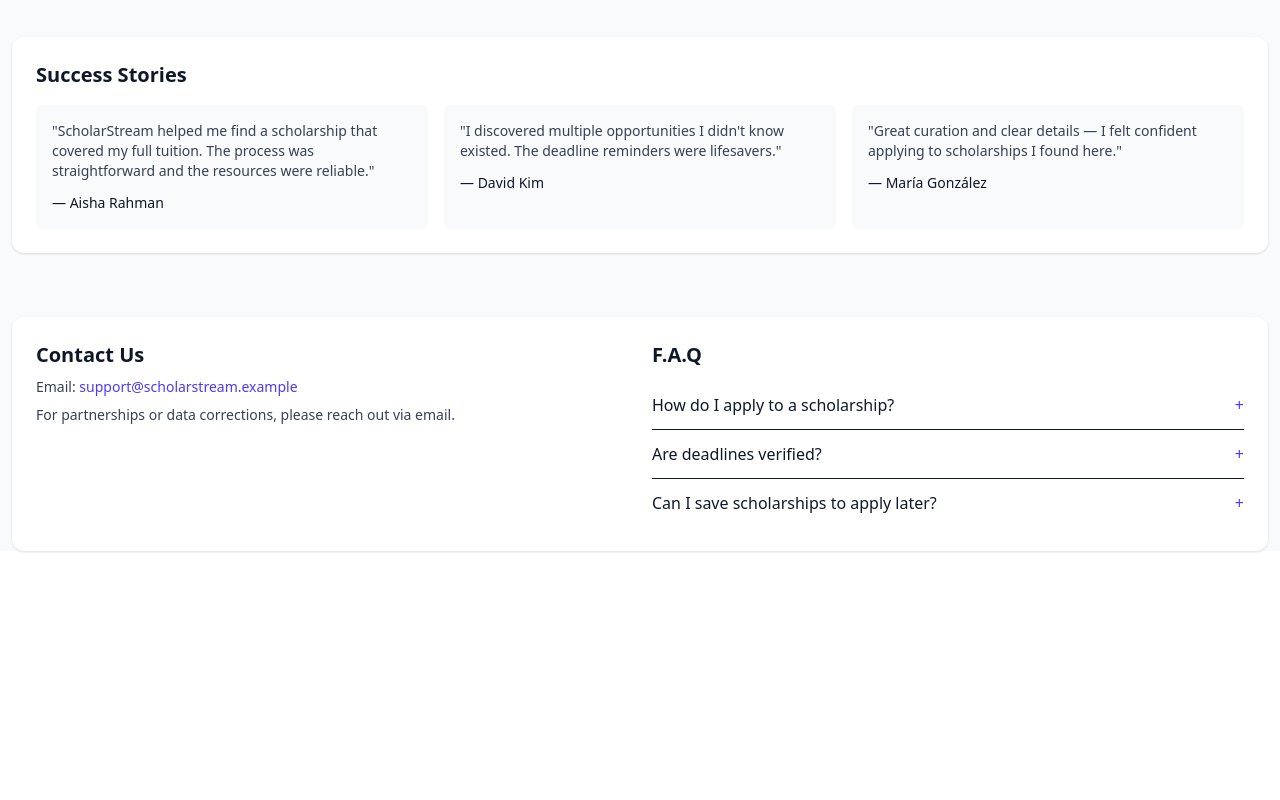
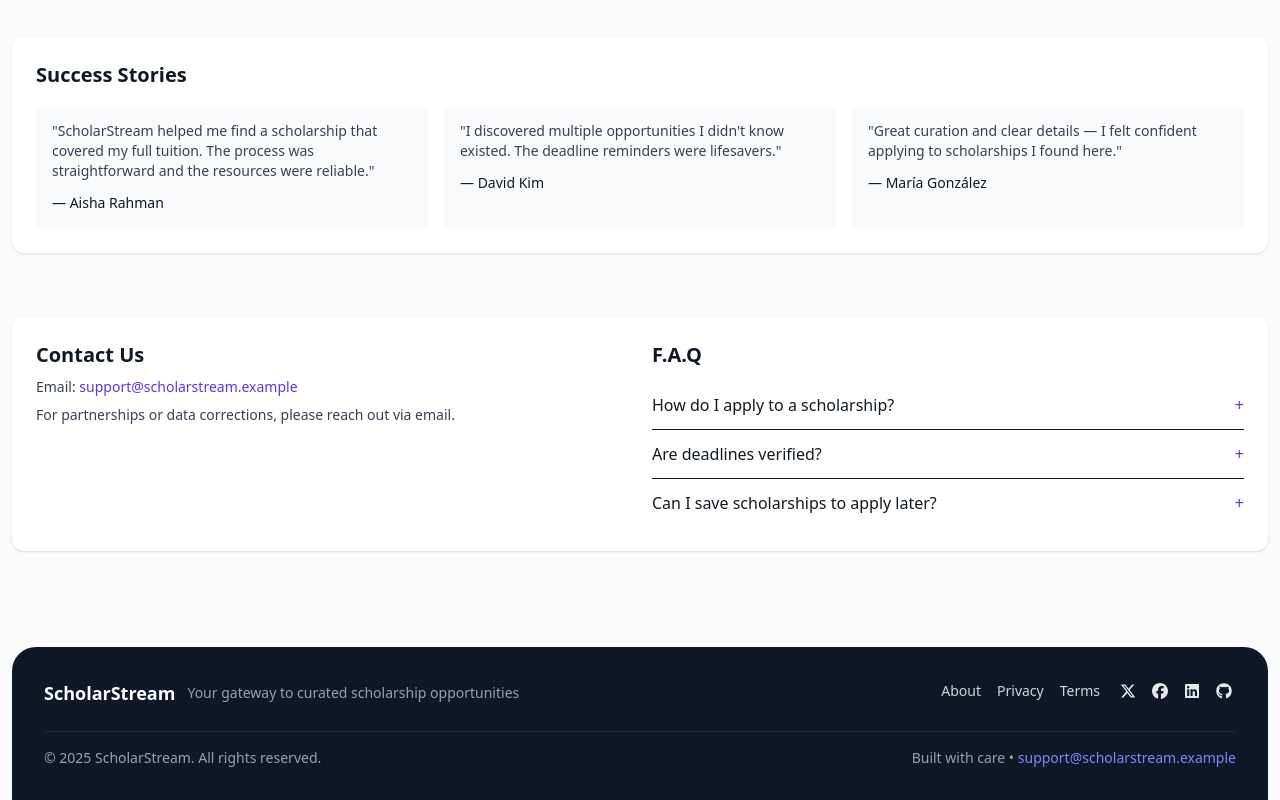
Before and after one commit to Rakibislam22/ScholarStream-Client, a React (Vite) app: page / in a window 1280 px wide. Shown: the part 1227-2027 px from the top of the page. Before the commit the page ends 1874 px from the top, so only its background shows below. Built offline with nearby package versions, Linux system fonts and the light colour scheme.

Commit message:
Add Footer

```diff
--- a/package.json
+++ b/package.json
@@ -14,6 +14,7 @@
     "framer-motion": "^12.23.26",
     "react": "^19.2.0",
     "react-dom": "^19.2.0",
+    "react-icons": "^5.5.0",
     "react-router": "^7.10.1",
     "tailwindcss": "^4.1.17"
   },
--- /dev/null
+++ b/src/components/Footer.jsx
@@ -0,0 +1,84 @@
+import React from "react";
+import { motion } from "framer-motion";
+import { FaFacebook, FaGithub, FaLinkedin, FaXTwitter } from "react-icons/fa6";
+
+const socialLinks = [
+    {
+        name: "X",
+        href: "https://x.com/",
+        icon: <FaXTwitter />
+    },
+    {
+        name: "Facebook",
+        href: "https://facebook.com/",
+        icon: <FaFacebook />
+    },
+    {
+        name: "LinkedIn",
+        href: "https://linkedin.com/",
+        icon: <FaLinkedin/>
+    },
+    {
+        name: "GitHub",
+        href: "https://github.com/",
+        icon: <FaGithub/>
+    }
+];
+
+export default function Footer() {
+    const year = new Date().getFullYear();
+
+    return (
+        <motion.footer
+            initial={{ opacity: 0, y: 8 }}
+            animate={{ opacity: 1, y: 0 }}
+            transition={{ duration: 0.45 }}
+            className="bg-gray-900 rounded-t-3xl text-gray-200"
+        >
+            <div className="max-w-7xl mx-auto px-4 sm:px-6 lg:px-8 py-8">
+                <div className="flex flex-col md:flex-row items-center md:items-start justify-between gap-6">
+                    <div className="flex items-center gap-3">
+                        <a href="/" className="flex items-center gap-3">
+                            <span className="text-lg font-semibold text-white">ScholarStream</span>
+                        </a>
+
+                        <p className="text-sm text-gray-400 hidden md:block">
+                            Your gateway to curated scholarship opportunities
+                        </p>
+                    </div>
+
+                    <div className="flex items-center gap-4">
+                        <nav aria-label="footer" className="flex gap-4">
+                            <a href="/about" className="text-sm text-gray-300 hover:text-white">About</a>
+                            <a href="/privacy" className="text-sm text-gray-300 hover:text-white">Privacy</a>
+                            <a href="/terms" className="text-sm text-gray-300 hover:text-white">Terms</a>
+                        </nav>
+
+                        <div className="flex items-center gap-2">
+                            {socialLinks.map((s) => (
+                                <a
+                                    key={s.name}
+                                    href={s.href}
+                                    target="_blank"
+                                    rel="noopener noreferrer"
+                                    aria-label={s.name}
+                                    className="p-1 rounded-md hover:bg-white/10 text-gray-200 transition-colors"
+                                >
+                                    {s.icon}
+                                </a>
+                            ))}
+                        </div>
+                    </div>
+                </div>
+
+                <div className="mt-6 border-t border-gray-800 pt-4 flex flex-col md:flex-row items-center justify-between gap-4">
+                    <p className="text-sm text-gray-400">&copy; {year} ScholarStream. All rights reserved.</p>
+
+                    <p className="text-sm text-gray-400">
+                        Built with care • <a href="mailto:support@scholarstream.example" className="text-indigo-400 hover:underline">support@scholarstream.example</a>
+                    </p>
+                </div>
+            </div>
+        </motion.footer>
+    );
+}
--- a/src/layouts/MainLayouts.jsx
+++ b/src/layouts/MainLayouts.jsx
@@ -1,6 +1,7 @@
 import React from 'react';
 import { Outlet } from 'react-router';
 import Navbar from '../components/Navbar';
+import Footer from '../components/Footer';
 
 const MainLayouts = () => {
     return (
@@ -8,6 +9,7 @@ const MainLayouts = () => {
             <div className='max-w-7xl mx-auto px-3'>
                 <Navbar></Navbar>
                 <Outlet></Outlet>
+                <Footer></Footer>
 
             </div>
 
```
Also changed, not shown: 1 other file (tests, documents, lock files or other folders).
